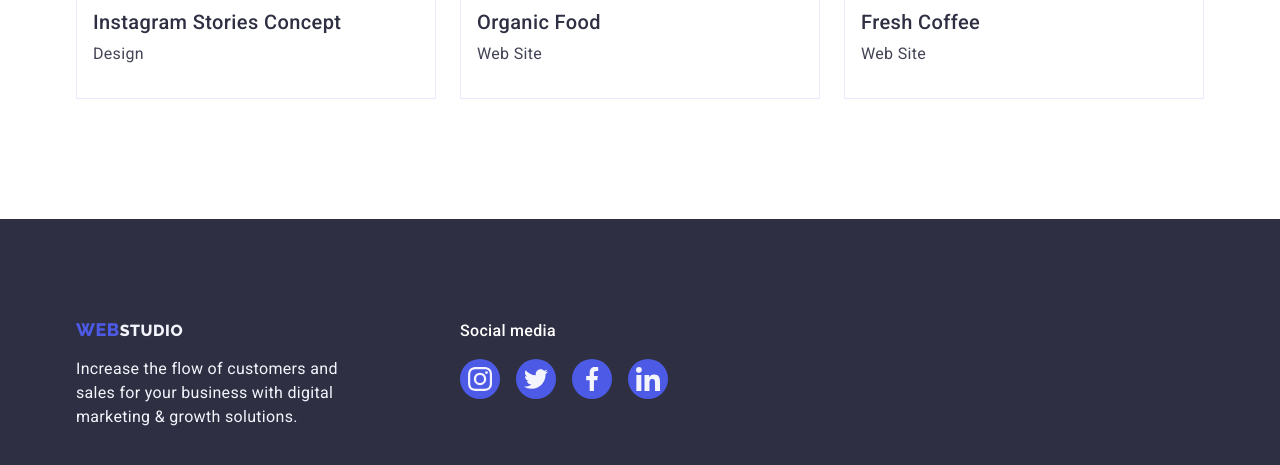
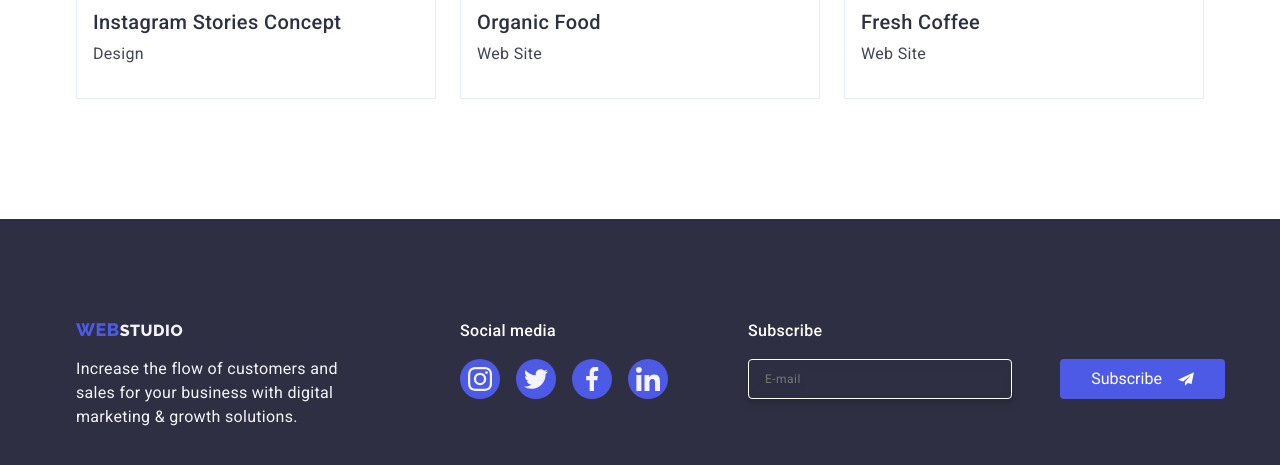
Before and after one commit to Oleg9145/goit-markup-hw-05, a plain HTML site: page portfolio.html in a window 1280 px wide. Shown: the part 1551-2016 px from the top of the page. Drawn offline with nearby package versions, Linux system fonts and the light colour scheme; files whose address does not match are found by name.

Commit message:
portfolio footer

```diff
--- a/portfolio.html
+++ b/portfolio.html
@@ -230,7 +230,7 @@
       <div class="madia-div">
         <p class="media">Social media</p>
         <ul class="icon-f-ul list">
-          <li class="icon-f-li"><a href="" class="link icon-social"><svg class="icon-footer" width="24" height="24">
+          <li class=" icon-f-li"><a href="" class="link icon-social"><svg class="icon-footer" width="24" height="24">
                 <use href="./images/icons.svg#icon-instagram"></use>
 
 
@@ -252,10 +252,20 @@
               </svg></a></li>
         </ul>
       </div>
-
-    </div>
+      <div class="footer-label">
+        <p class="label-f">Subscribe</p>
+        <form class="form-p">
 
 
+          <label>
+
+            <input type="email" name="email" class="email-form" placeholder="E-mail"></label>
+          <button type="submit" class="footer-button">Subscribe <svg class="icon-m odal" width="16" height="16">
+              <use href="./images/icons.svg#icon-frame"></use>
+            </svg></button>
+
+        </form>
+      </div>
 
   </footer>
   <script src="./modal.js"></script>
```
